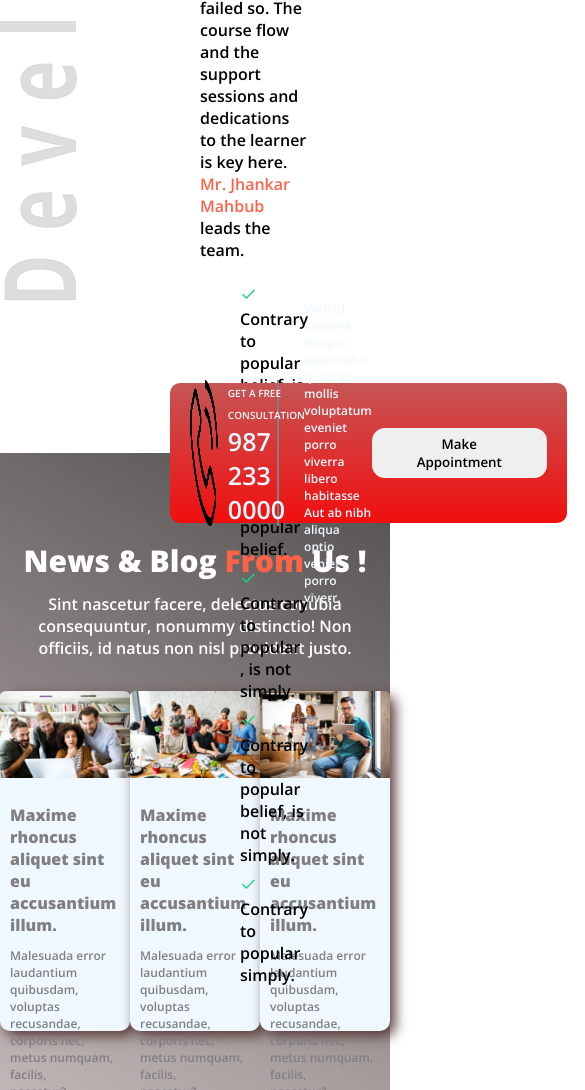
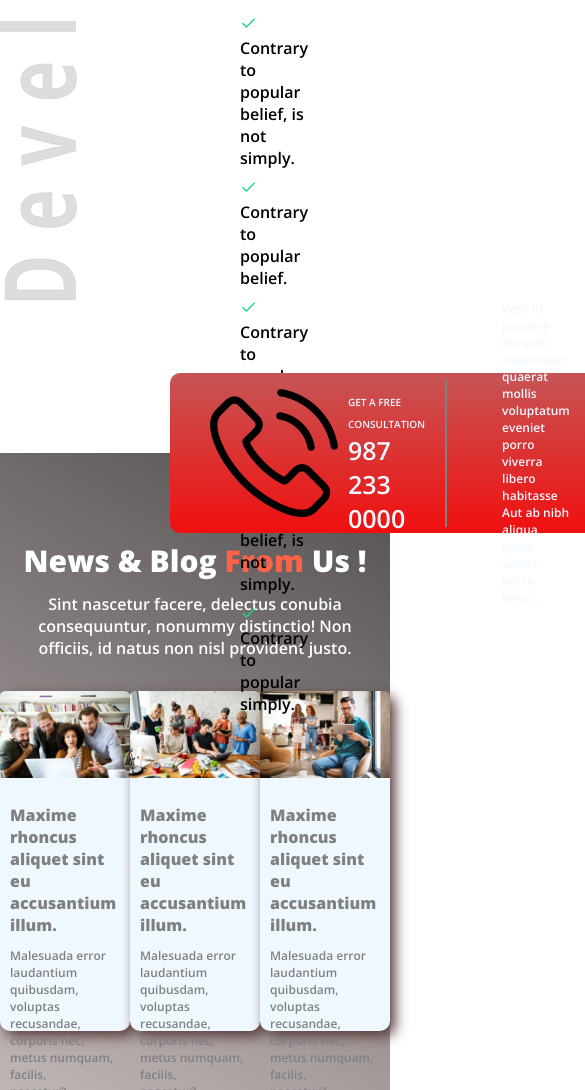
Before and after one commit to devalienbrain/07-NewYear-DynamicMe-V2, a plain HTML site: page index.html in a window 390 px wide. Shown: the part 1325-2415 px from the top of the page, 585 px wide, since content can reach past the window. Drawn offline with nearby package versions, Linux system fonts and the light colour scheme.

Commit message:
appointment box phone logo sized

```diff
--- a/index.html
+++ b/index.html
@@ -74,12 +74,11 @@
       </div>
 
       <!-- MAKE APPOINTMENT BOX SECTION STARTS -->
-      <!-- using absolute position to this box to make overlap within the relative service box  -->
+      <!-- using absolute position to this box to make overlap within the relative failure section box  -->
       <section class="contents-default-width  make-appointment-box">
 
         <div class="phone-contact for-hr-line">
-
-          <img src="images/icons/phone-call.png" alt="" width="32%">
+          <img class="phono-logo" src="images/icons/phone-call.png" alt="">
 
           <p class="p-cont">
             <span class="p-get-words">
--- a/style.css
+++ b/style.css
@@ -110,6 +110,7 @@ small {
 
 
 .failure-parts {
+  height: 100vh;
   display: flex;
   justify-content: space-between;
   align-items: center;
@@ -136,7 +137,7 @@ small {
   display: flex;
   justify-content: space-between;
   background: linear-gradient(rgb(198, 85, 85), rgb(241, 15, 15));
-  height: 140px;
+  height: 160px;
   align-items: center;
   border-radius: 10px;
   padding-left: 20px;
@@ -145,13 +146,24 @@ small {
   border: 0;
   position: absolute;
   /* using absolute position to this box to make overlap within the relative failure items */
-  bottom: -70px;
+  bottom: -80px;
 }
 
 .phone-contact {
+  height: 80%;
+  width: auto;
   display: flex;
   /* justify-content: space-around; */
   gap: 10px;
+  padding: 10px 20px;
+  /* align-items: baseline; */
+}
+
+.phone-logo,
+.p-cont {
+  flex: 50%;
+  width: 100%;
+  height: auto;
 }
 
 .for-hr-line {
@@ -161,6 +173,7 @@ small {
 .middle-contents {
   margin-left: 25px;
   font-size: 12px;
+  padding: 10px 30px;
 }
 
 .appoint-btn {
@@ -170,7 +183,6 @@ small {
   border-radius: 13px;
   border: none;
 }
-
 
 .p-get-words {
   font-size: 10px;
```
